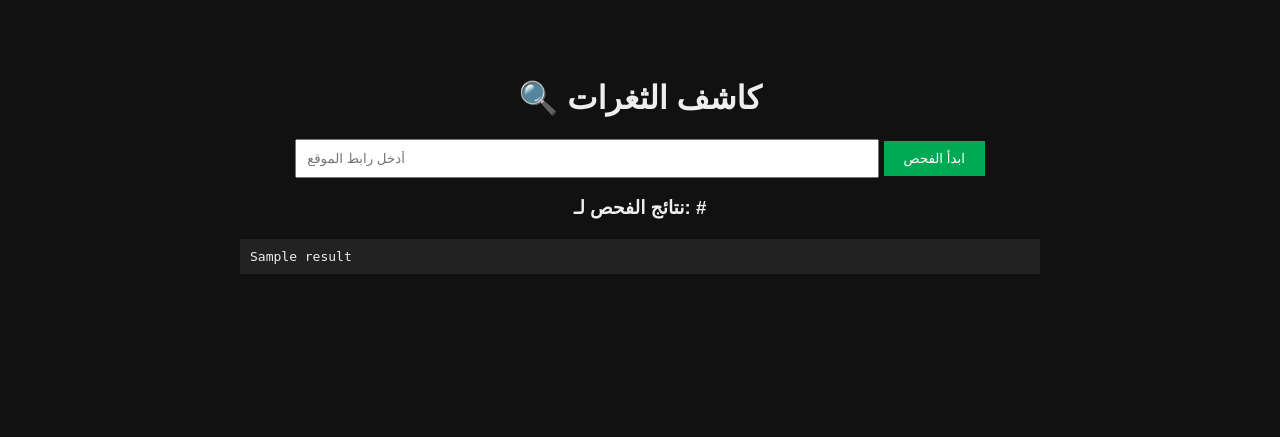
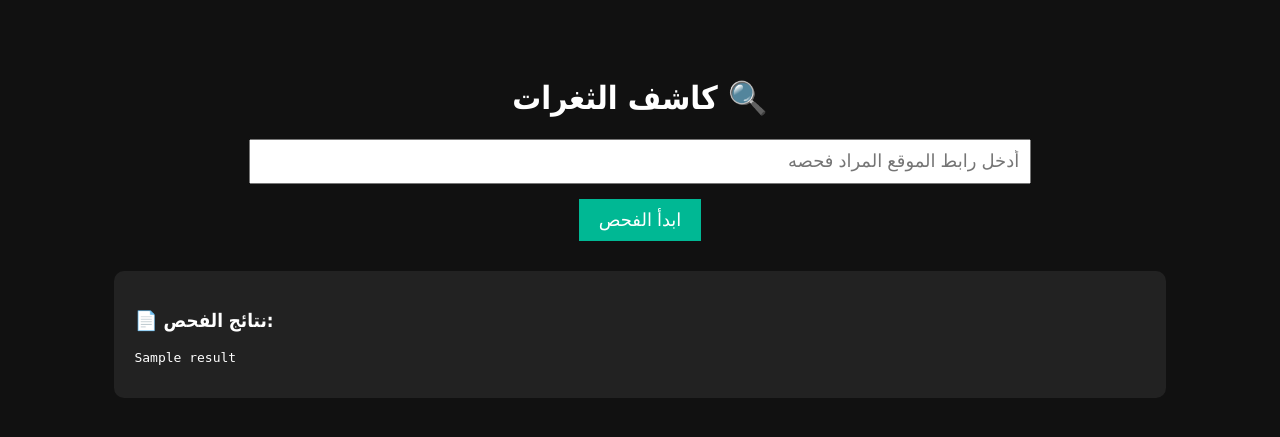
Before and after one commit to Mamduh-911/vuln-scanner, a Flask app: template templates/index.html in a window 1280 px wide. Shown: the top 437 px of the page. Run offline with Flask 3, Linux system fonts and the light colour scheme; the template is opened without the code that fills it: most values are stand-ins (such as "Sample title", 1, 10 or a date in 2020).

Commit message:
Update index.html

```diff
--- a/templates/index.html
+++ b/templates/index.html
@@ -1,22 +1,56 @@
 <!DOCTYPE html>
-<html lang="ar">
+<html lang="ar" dir="rtl">
 <head>
     <meta charset="UTF-8">
-    <title>كاشف الثغرات</title>
-    <link rel="stylesheet" href="/static/style.css">
+    <title>🔍 كاشف الثغرات</title>
+    <style>
+        body {
+            background-color: #111;
+            color: #fff;
+            font-family: 'Tahoma', sans-serif;
+            text-align: center;
+            padding-top: 50px;
+        }
+        input[type="text"] {
+            width: 60%;
+            padding: 10px;
+            font-size: 18px;
+        }
+        button {
+            padding: 10px 20px;
+            font-size: 18px;
+            background-color: #00b894;
+            color: white;
+            border: none;
+            cursor: pointer;
+            margin-top: 15px;
+        }
+        .results {
+            margin-top: 30px;
+            text-align: left;
+            direction: ltr;
+            background: #222;
+            padding: 20px;
+            border-radius: 10px;
+            width: 80%;
+            margin-left: auto;
+            margin-right: auto;
+            overflow-wrap: break-word;
+        }
+    </style>
 </head>
 <body>
-    <div class="container">
-        <h1>🔍 كاشف الثغرات</h1>
-        <form method="POST" action="/scan">
-            <input type="text" name="url" placeholder="أدخل رابط الموقع" required>
-            <button type="submit">ابدأ الفحص</button>
-        </form>
+    <h1>🔍 كاشف الثغرات</h1>
+    <form action="/scan" method="post">
+        <input type="text" name="url" placeholder="أدخل رابط الموقع المراد فحصه" required><br>
+        <button type="submit">ابدأ الفحص</button>
+    </form>
 
-        {% if url %}
-        <h3>نتائج الفحص لـ: {{ url }}</h3>
-        <pre>{{ result }}</pre>
-        {% endif %}
-    </div>
+    {% if result %}
+        <div class="results">
+            <h3>📄 نتائج الفحص:</h3>
+            <pre>{{ result }}</pre>
+        </div>
+    {% endif %}
 </body>
 </html>
```
